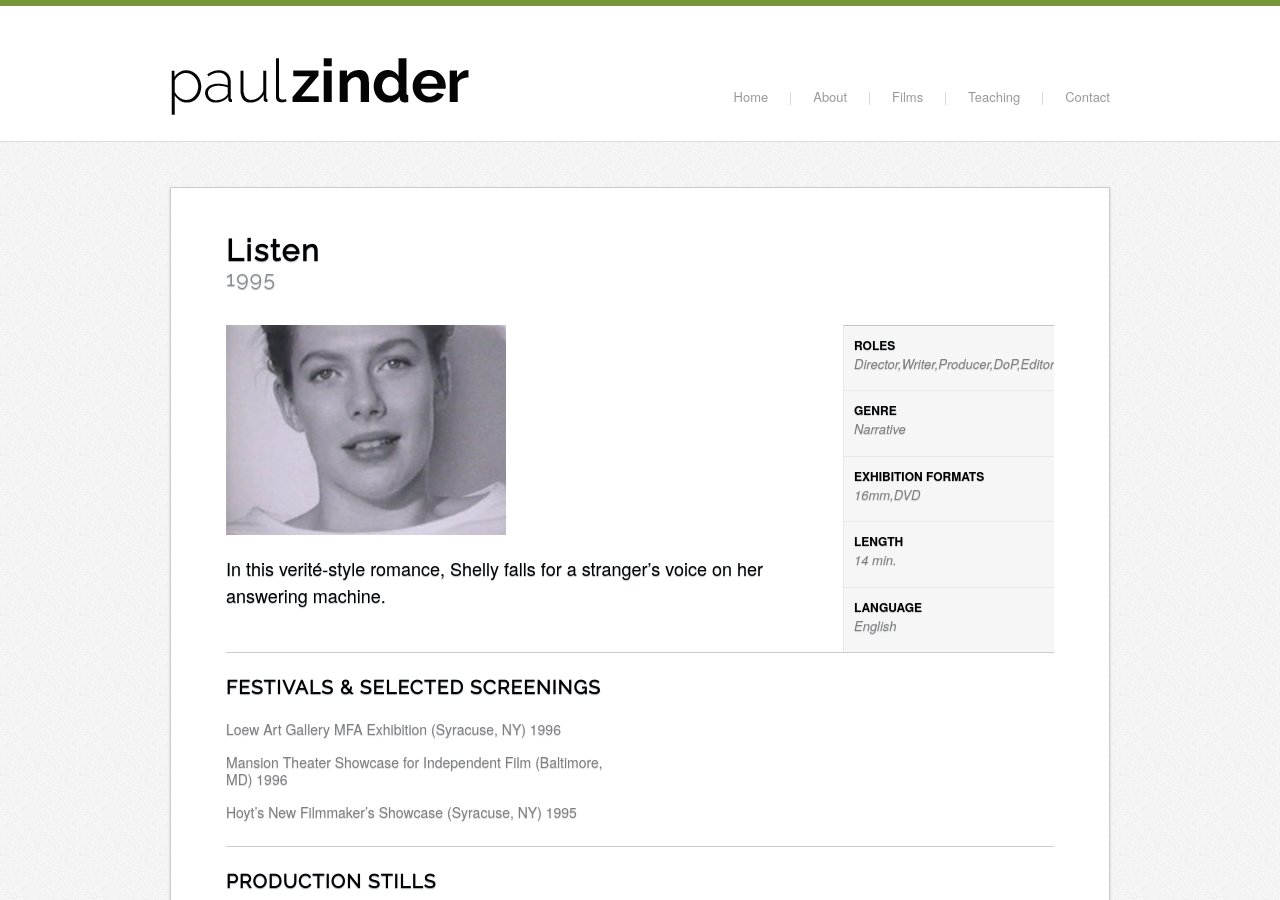
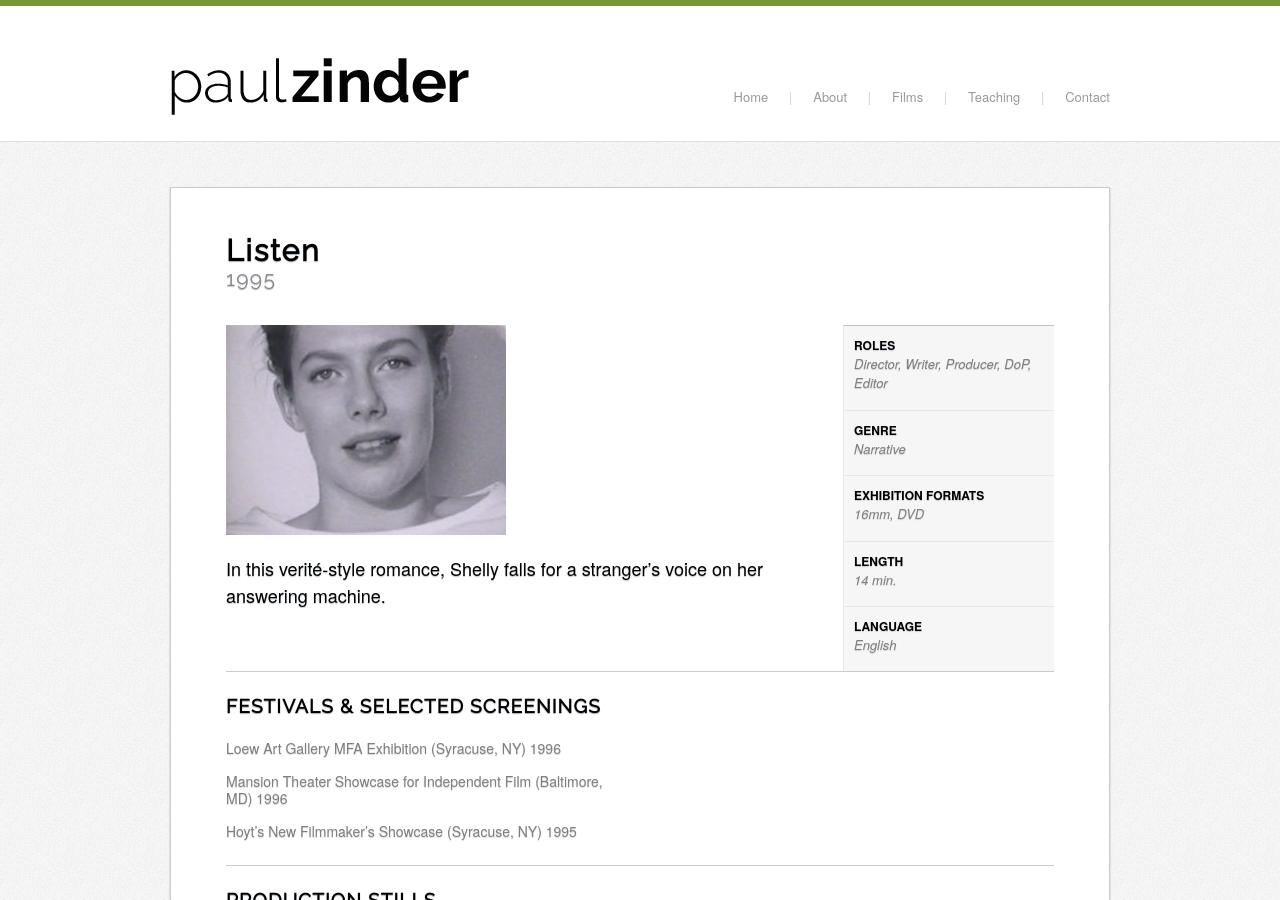
Before and after one commit to jennysharps/paul-zinder-static, a Jekyll site: the page built from _films/1996-01-01-listen.md, in a window 1280 px wide and 900 px high. Built offline with Jekyll 4.4.1, drawn with Linux system fonts in a browser that asks for light colours.

Commit message:
Update list join strings

```diff
--- a/_layouts/film.html
+++ b/_layouts/film.html
@@ -40,10 +40,10 @@ layout: default
 
         <div id='right-video-details'>
             <ul>
-                {% if page.roles %}
+                {% if page.roles.size %}
                 <li>
                     <span class='heading'>Roles</span>
-                    <span class='text'>{{ page.roles | join: "," }}</span>
+                    <span class='text'>{{ page.roles | join: ", " }}</span>
                 </li>
                 {% endif %}
 
@@ -54,10 +54,10 @@ layout: default
                 </li>
                 {% endif %}
 
-                {% if page.formats %}
+                {% if page.formats.size %}
                 <li>
                     <span class='heading'>Exhibition Formats</span>
-                    <span class='text'>{{ page.formats | join: "," }}</span>
+                    <span class='text'>{{ page.formats | join: ", " }}</span>
                 </li>
                 {% endif %}
 
--- a/_layouts/older-films.html
+++ b/_layouts/older-films.html
@@ -38,11 +38,11 @@ layout: default
         </span>
 
         <p>
-            {% if page.roles and page.roles.size %}Roles: {{ page.roles | join: ',' }}{% endif %}
+            {% if page.roles and page.roles.size %}Roles: {{ page.roles | join: ', ' }}{% endif %}
             <br />
             {% if page.genre %}Genre: {{ page.genre }}{% endif %}
             <br />
-            {% if page.formats and page.formats.size %}Formats: {{ page.formats | join: ',' }}{% endif %}
+            {% if page.formats and page.formats.size %}Formats: {{ page.formats | join: ', ' }}{% endif %}
             <br />
             {% if page.length %}Length: {{ page.length }} {% endif %}
             <br />
```
